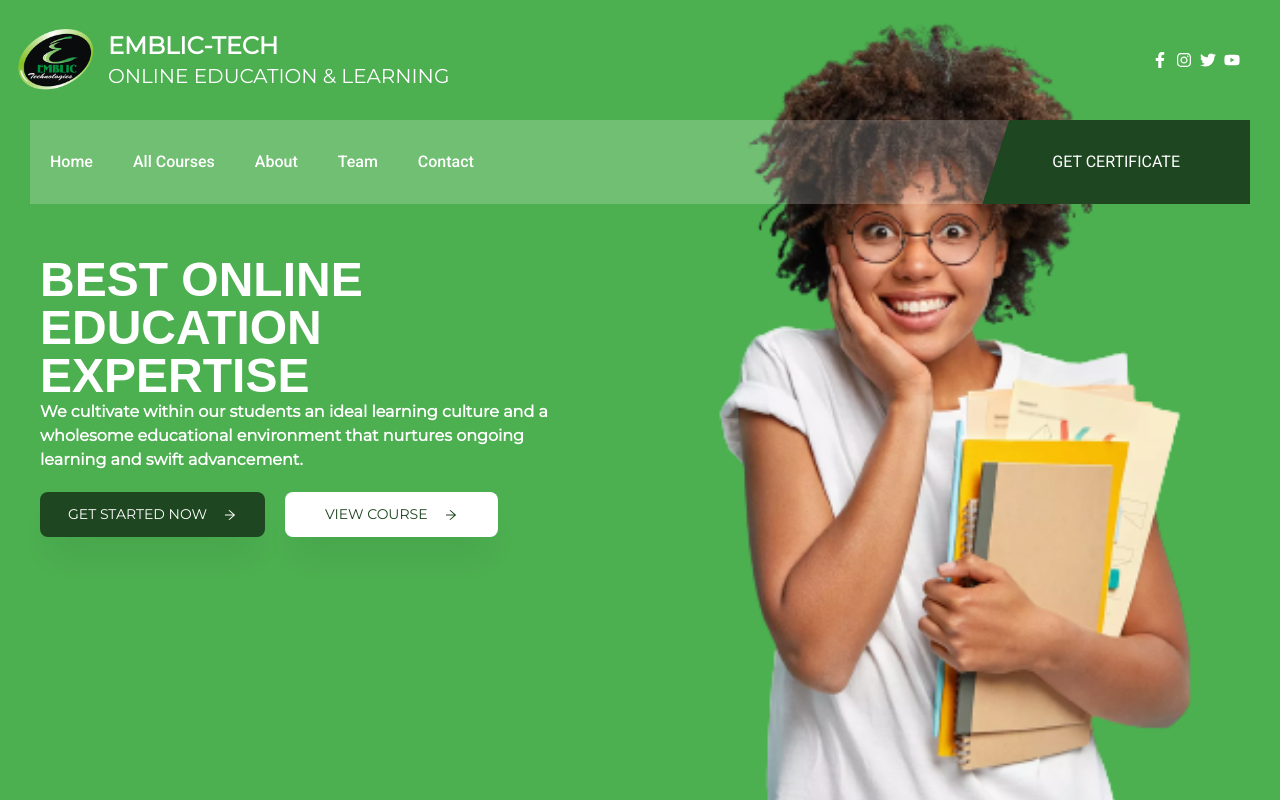
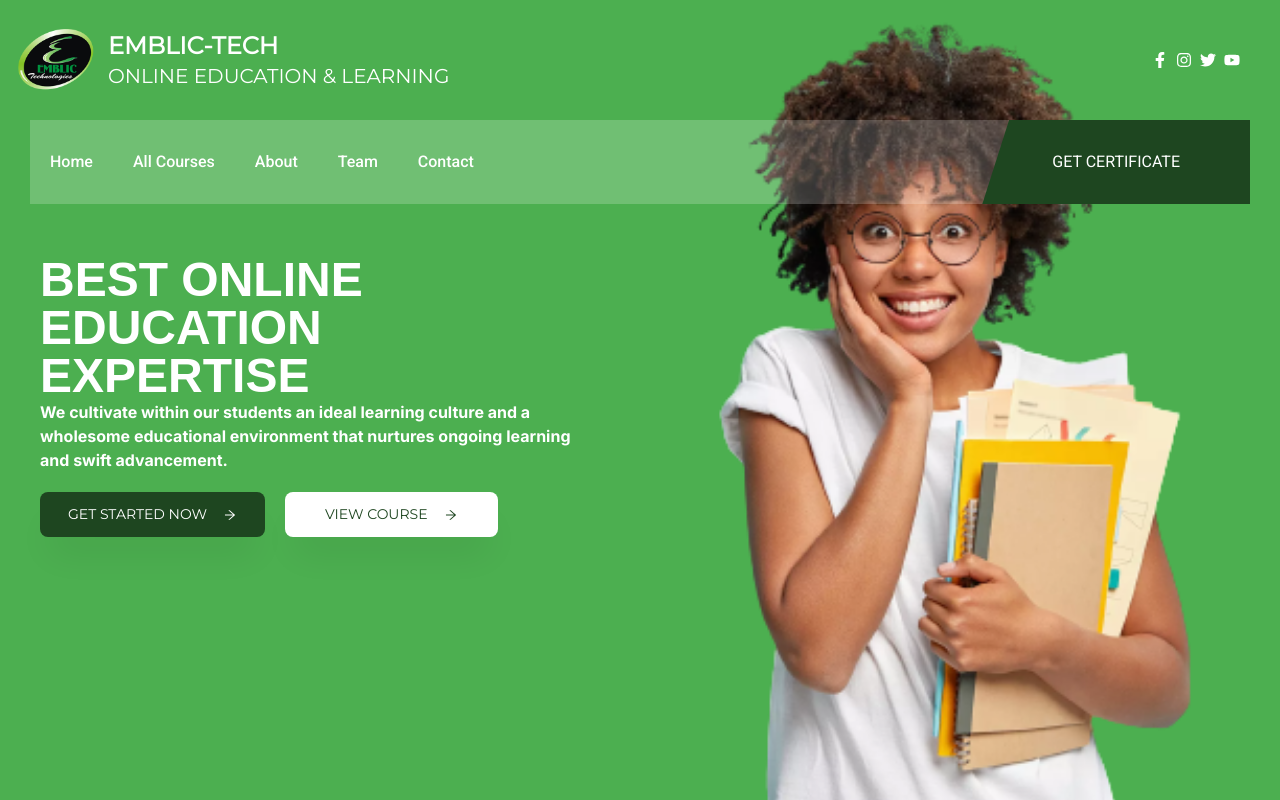
Before and after one commit to davebeloved/Emblic-Institute-Tech, a React (Vite) app: page / in a window 1280 px wide. Shown: the top 800 px of the page. Built offline with nearby package versions, Linux system fonts and the light colour scheme; a web font is replaced by a local one.

Commit message:
initial commit

```diff
--- a/src/components/Hero.jsx
+++ b/src/components/Hero.jsx
@@ -11,7 +11,7 @@
           <h1 className="text-2xl mt-10 lg:mt-0 md:text-4xl lg:text-5xl font-clash   font-bold ">
             BEST ONLINE EDUCATION EXPERTISE
           </h1>
-          <p className="font-monts font-bold text-[#1e4620] lg:text-white text-[12px] leading-4 lg:text-base">
+          <p className="font-inter font-bold text-[#1e4620] lg:text-white text-[12px] leading-4 lg:text-base">
             We cultivate within our students an ideal learning culture and a
             wholesome educational environment that nurtures ongoing learning and
             swift advancement.
```
